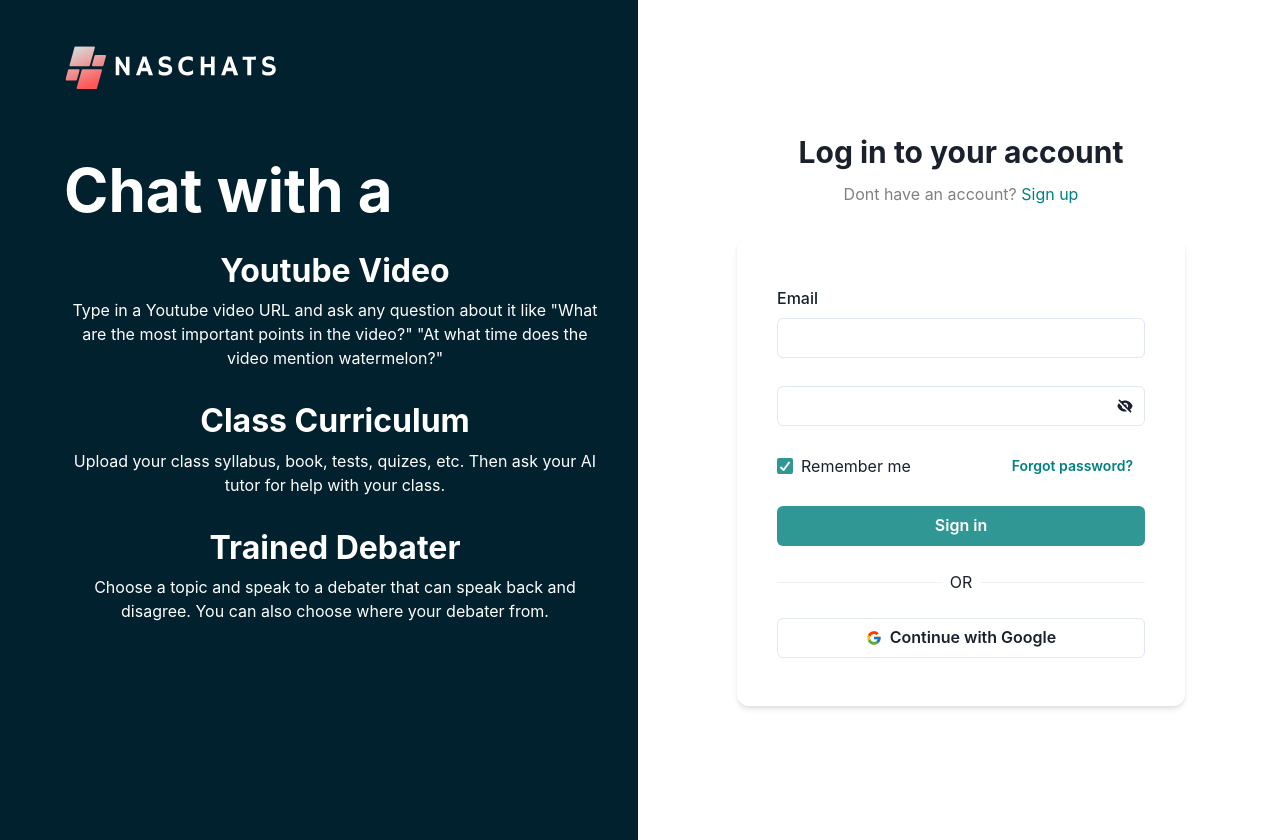
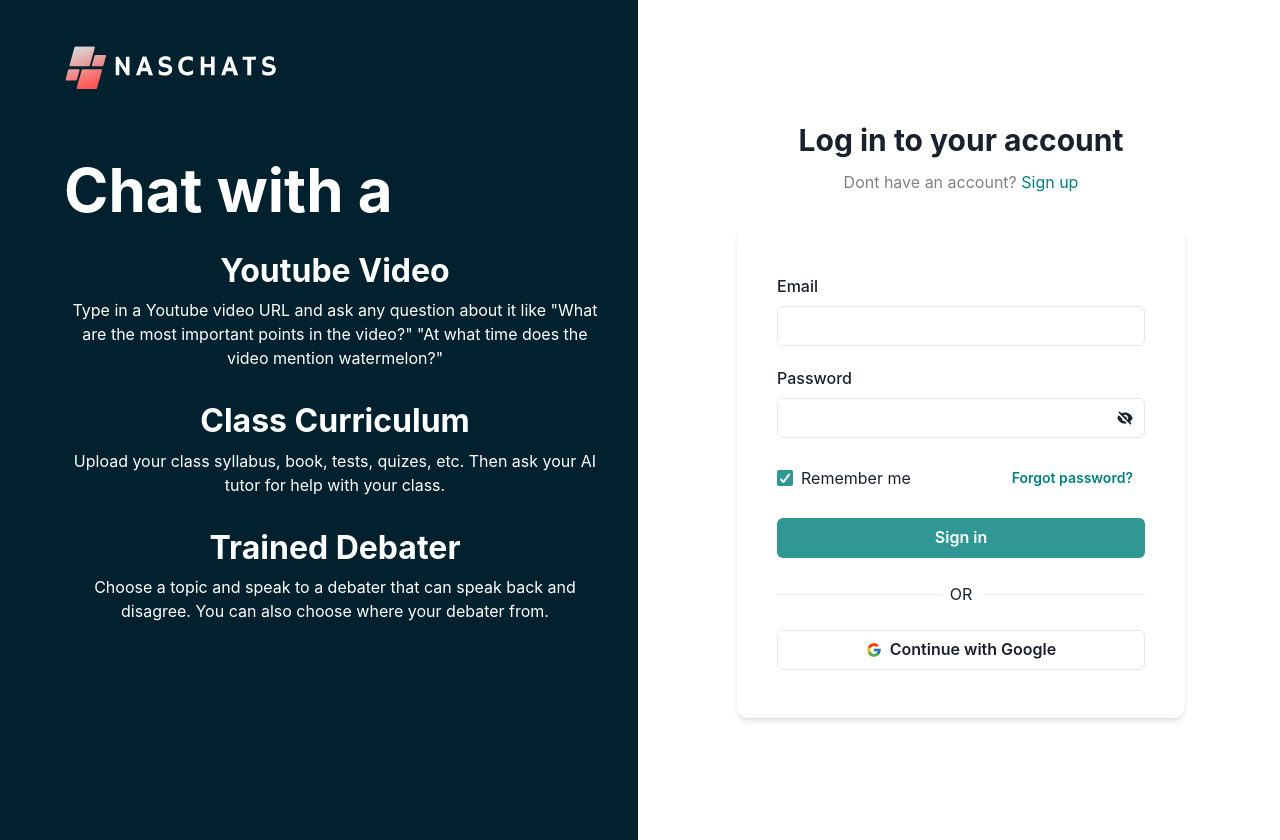
Before and after one commit to NasserMughrabi/naschats, a Next.js app: page /login in a window 1280 px wide. Built offline with nearby package versions, Linux system fonts and the light colour scheme.

Commit message:
fixing the password field for signin form

```diff
--- a/src/components/onboarding/PasswordField.js
+++ b/src/components/onboarding/PasswordField.js
@@ -47,7 +47,8 @@ export const PasswordField = forwardRef((props, ref) => {
           required
           {...props}
           onChange={(e) => {
-            if (name) {
+            // if setFormData is passed as prop then it's signing up which means we need to save to formData otherwise it's signin and we want to compare against database on click
+            if (name && setFormData) {
               if (name.toLowerCase() === "password") {
                 setFormData({ ...formData, password: e.target.value });
               } else {
--- a/src/components/onboarding/SigninForm.js
+++ b/src/components/onboarding/SigninForm.js
@@ -59,7 +59,9 @@ const Signin = () => {
                   <FormLabel htmlFor='email'>Email</FormLabel>
                   <Input id='email' type='email' />
                 </FormControl>
-                <PasswordField />
+                <PasswordField
+                  name='Password'
+                />
               </Stack>
               <HStack justify='space-between'>
                 <Checkbox defaultChecked colorScheme='teal'>
@@ -78,7 +80,6 @@ const Signin = () => {
                   </Text>
                   <Divider />
                 </HStack>
-                {/* <OAuthButtonGroup /> */}
                 <Button
                   bg='white'
                   w={"full"}
--- a/src/components/onboarding/SignupForm.js
+++ b/src/components/onboarding/SignupForm.js
@@ -90,7 +90,7 @@ const Signup = (props) => {
                   setFormData={setFormData}
                 />
                 <PasswordField
-                  name='Confirm Password'
+                  name='Confirm password'
                   formData={formData}
                   setFormData={setFormData}
                 />
```
